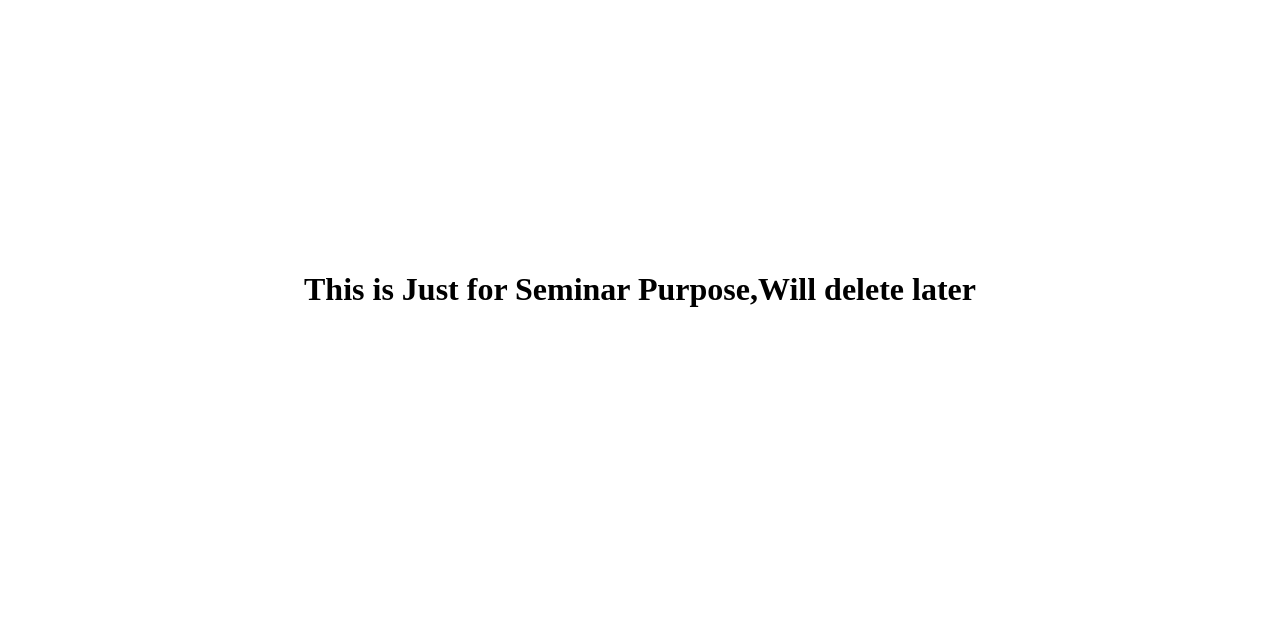
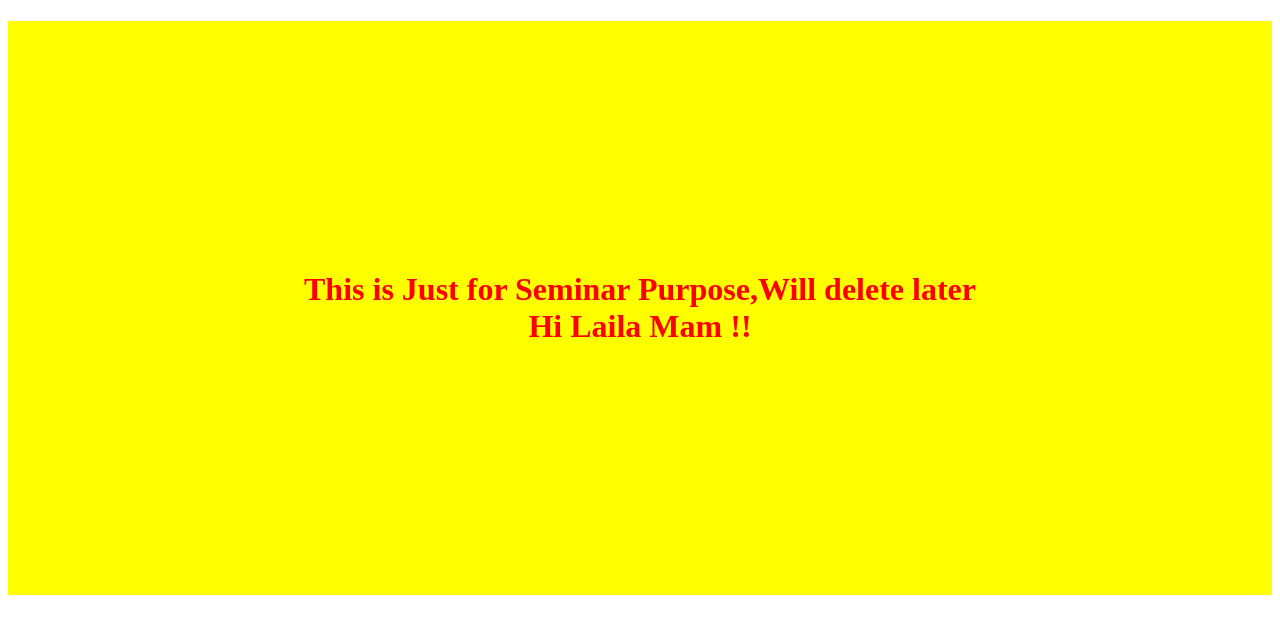
Before and after one commit to hackerjose25/SE-Seminar, a plain HTML site: page index.html in a window 1280 px wide. Drawn offline with Linux system fonts and the light colour scheme.

Commit message:
hidf0sorifhs

```diff
--- a/index.html
+++ b/index.html
@@ -8,6 +8,13 @@
 <body>
     <h1 style="padding: 250px;">
         <center>This is Just for Seminar Purpose,Will delete later</center>
+        <center>Hi Laila Mam !!</center>
     </h1>
+    <style>
+        h1{
+            color: red;
+            background-color:yellow;
+        }
+    </style>
 </body>
 </html>
```
